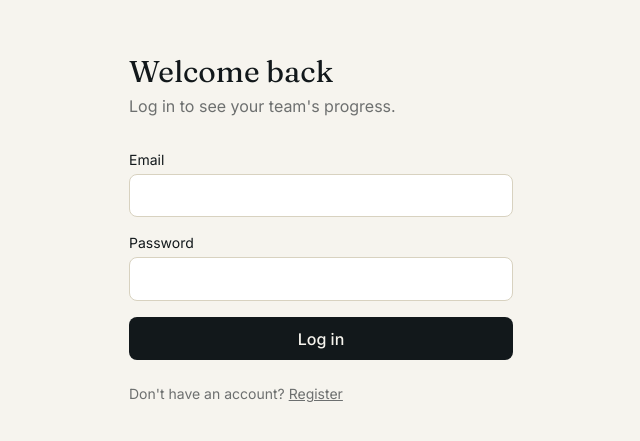
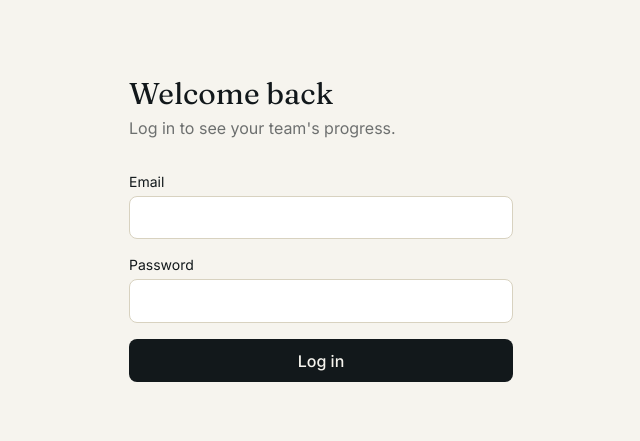
Before and after one commit to Kamiaaa/dailytask, a Next.js app: page /login in a window 1280 px wide. Shown: the part 171-612 px from the top of the page, without its empty margins (319-959 px from the left). Built offline with nearby package versions, Linux system fonts and the light colour scheme.

Commit message:
Login page updated

```diff
--- a/app/login/page.tsx
+++ b/app/login/page.tsx
@@ -73,13 +73,6 @@ export default function LoginPage() {
             {loading ? "Logging in…" : "Log in"}
           </button>
         </form>
-
-        <p className="text-sm text-ink/60 mt-6">
-          Don't have an account?{" "}
-          <Link href="/register" className="underline">
-            Register
-          </Link>
-        </p>
       </div>
     </main>
   );
```
